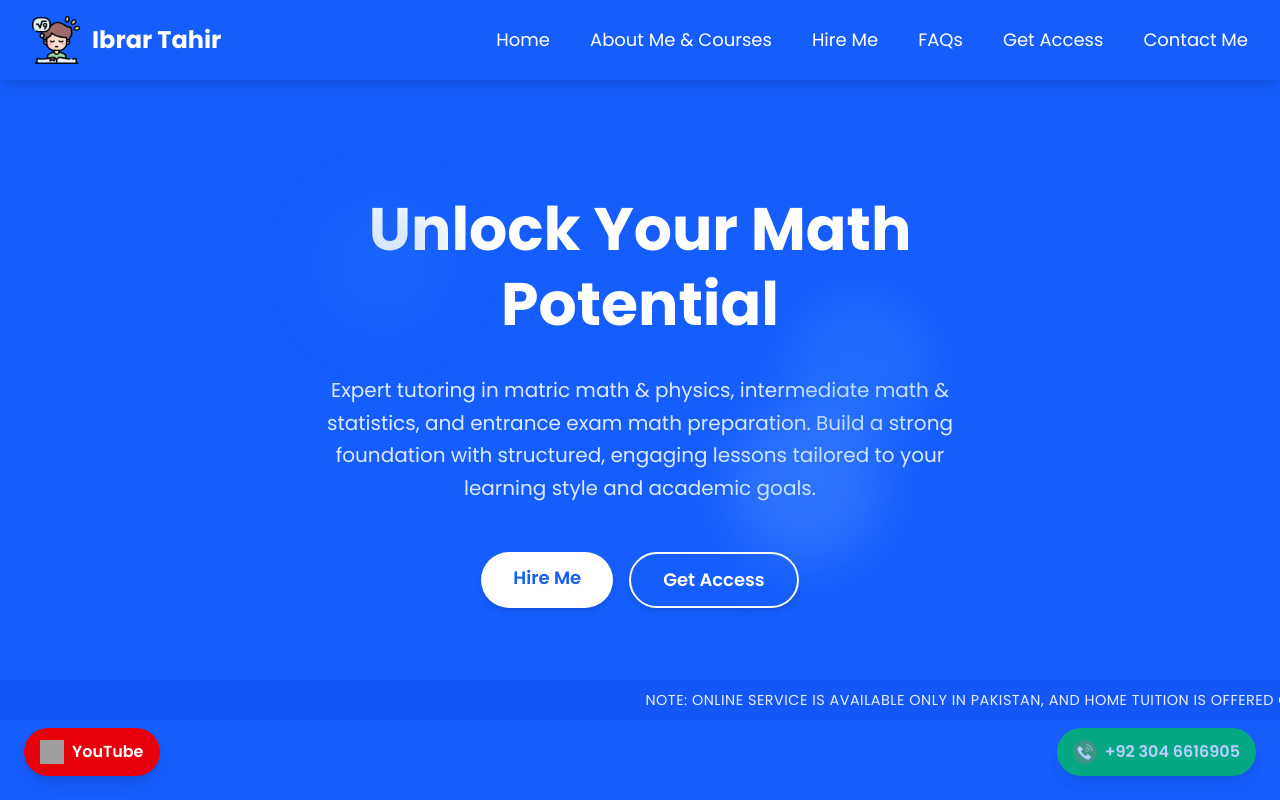
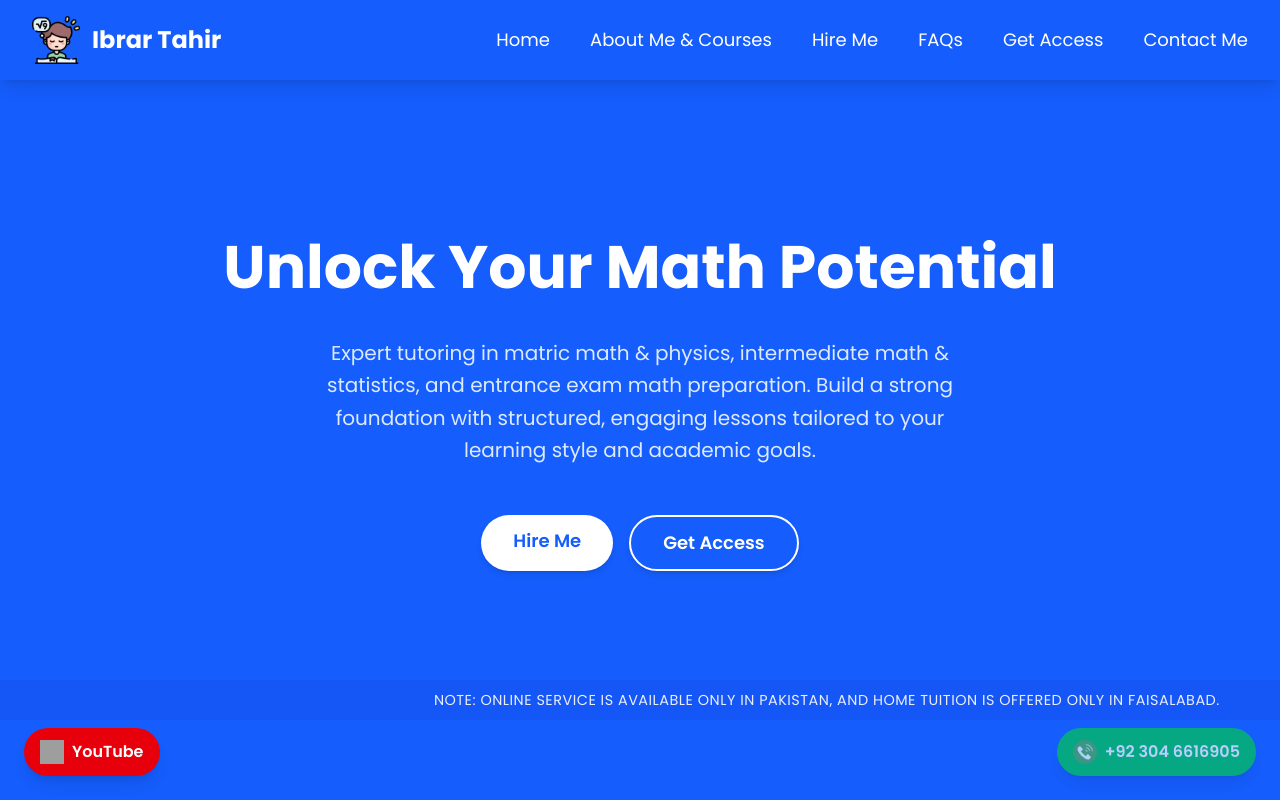
Before and after one commit to FAIZANMUHAMMAD-311/maths-sir, a Next.js app: page / in a window 1280 px wide. Shown: the top 800 px of the page. Built offline with nearby package versions, Linux system fonts and the light colour scheme; grey boxes are pictures that could not be loaded.

Commit message:
HomeSection.js

```diff
--- a/src/app/components/HomeSection.js
+++ b/src/app/components/HomeSection.js
@@ -22,10 +22,11 @@ export default function HomeSection() {
   return (
     <section
       id="home"
-      className="h-screen w-full flex items-center justify-center bg-blue-600 text-white px-4 sm:px-6 relative select-none overflow-hidden"
+      className="h-screen w-screen flex items-center justify-center bg-blue-600 text-white relative select-none overflow-hidden"
     >
-      {/* Main Content */}
-      <div className="text-center max-w-3xl mx-auto w-full px-4">
+      {/* Main Content Container */}
+      <div className="w-full max-w-[1200px] mx-auto px-4 sm:px-6">
+        <div className="text-center w-full">
           <h1
             className="text-4xl sm:text-5xl md:text-6xl font-bold leading-tight"
             data-aos="fade-right"
@@ -65,14 +66,15 @@ export default function HomeSection() {
             </a>
           </div>
         </div>
+      </div>
 
-      {/* Marquee Note */}
+      {/* Marquee Note - Fixed Version */}
       {showNote && (
-        <div className="absolute bottom-16 sm:bottom-20 left-0 right-0 w-screen overflow-hidden z-30 bg-blue-700/30 py-2">
-          <div className="marquee-container">
-            <p className="marquee-text">
+        <div className="absolute bottom-16 sm:bottom-20 left-0 right-0 w-full overflow-x-hidden z-30 bg-blue-700/30 py-2">
+          <div className="w-full overflow-hidden">
+            <div className="marquee-content whitespace-nowrap">
               NOTE: Online service is available only in Pakistan, and home tuition is offered only in Faisalabad.
-            </p>
+            </div>
           </div>
         </div>
       )}
@@ -83,13 +85,11 @@ export default function HomeSection() {
         target="_blank"
         rel="noopener noreferrer"
         className="absolute bottom-4 left-4 sm:bottom-6 sm:left-6 bg-red-600 text-white px-3 sm:px-4 py-2 sm:py-3 rounded-full flex items-center shadow-lg transition-transform duration-300 hover:scale-110 z-30"
-        aria-label="YouTube Channel"
       >
         <img
           src="https://upload.wikimedia.org/wikipedia/commons/4/42/YouTube_icon_%282013-2017%29.png"
           alt="YouTube Logo"
           className="w-5 sm:w-6 h-5 sm:h-6 block"
-          loading="lazy"
         />
         <span className="ml-2 text-sm sm:text-base font-semibold hidden sm:inline">
           YouTube
@@ -100,40 +100,33 @@ export default function HomeSection() {
       <a
         href="tel:+923046616905"
         className="absolute bottom-4 right-4 sm:bottom-6 sm:right-6 bg-green-500 text-white px-3 sm:px-4 py-2 sm:py-3 rounded-full flex items-center shadow-lg transition-transform duration-300 hover:scale-110 animate-pulse z-30"
-        aria-label="Call Now"
       >
         <img
           src="/images/phone-call.png"
           alt="Call Logo"
           className="w-5 sm:w-6 h-5 sm:h-6 block"
-          loading="lazy"
         />
         <span className="ml-2 text-sm sm:text-base font-semibold">
           +92 304 6616905
         </span>
       </a>
 
-      {/* Background Elements (optional) */}
-      <div className="absolute inset-0 overflow-hidden z-0">
-        <div className="absolute top-1/4 left-1/4 w-32 h-32 bg-blue-500 rounded-full mix-blend-multiply filter blur-xl opacity-20 animate-blob"></div>
-        <div className="absolute top-1/3 right-1/4 w-40 h-40 bg-blue-400 rounded-full mix-blend-multiply filter blur-xl opacity-20 animate-blob animation-delay-2000"></div>
-        <div className="absolute bottom-1/4 right-1/3 w-36 h-36 bg-blue-300 rounded-full mix-blend-multiply filter blur-xl opacity-20 animate-blob animation-delay-4000"></div>
-      </div>
+      {/* Global Styles */}
+      <style jsx global>{`
+        html, body {
+          overflow-x: hidden;
+        }
+      `}</style>
 
+      {/* Component Styles */}
       <style jsx>{`
-        .marquee-container {
-          width: 100%;
-          overflow: hidden;
-          white-space: nowrap;
-        }
-
-        .marquee-text {
+        .marquee-content {
           display: inline-block;
+          padding-left: 100%;
+          animation: marquee 15s linear infinite;
           font-size: 0.9rem;
           color: rgba(255, 255, 255, 0.9);
           font-weight: 500;
-          animation: marquee 20s linear infinite;
-          padding-left: 100%;
           text-transform: uppercase;
           letter-spacing: 0.5px;
         }
@@ -147,33 +140,6 @@ export default function HomeSection() {
           }
         }
 
-        @keyframes blob {
-          0% {
-            transform: translate(0px, 0px) scale(1);
-          }
-          33% {
-            transform: translate(30px, -50px) scale(1.1);
-          }
-          66% {
-            transform: translate(-20px, 20px) scale(0.9);
-          }
-          100% {
-            transform: translate(0px, 0px) scale(1);
-          }
-        }
-
-        .animate-blob {
-          animation: blob 7s infinite;
-        }
-
-        .animation-delay-2000 {
-          animation-delay: 2s;
-        }
-
-        .animation-delay-4000 {
-          animation-delay: 4s;
-        }
-
         @media (max-width: 640px) {
           .text-center p {
             text-align: justify;
@@ -181,8 +147,7 @@ export default function HomeSection() {
             hyphens: auto;
             word-spacing: -0.05em;
           }
-
-          .marquee-text {
+          .marquee-content {
             font-size: 0.8rem;
           }
         }
```
Lines whose indentation alone changed are shown as unchanged.
